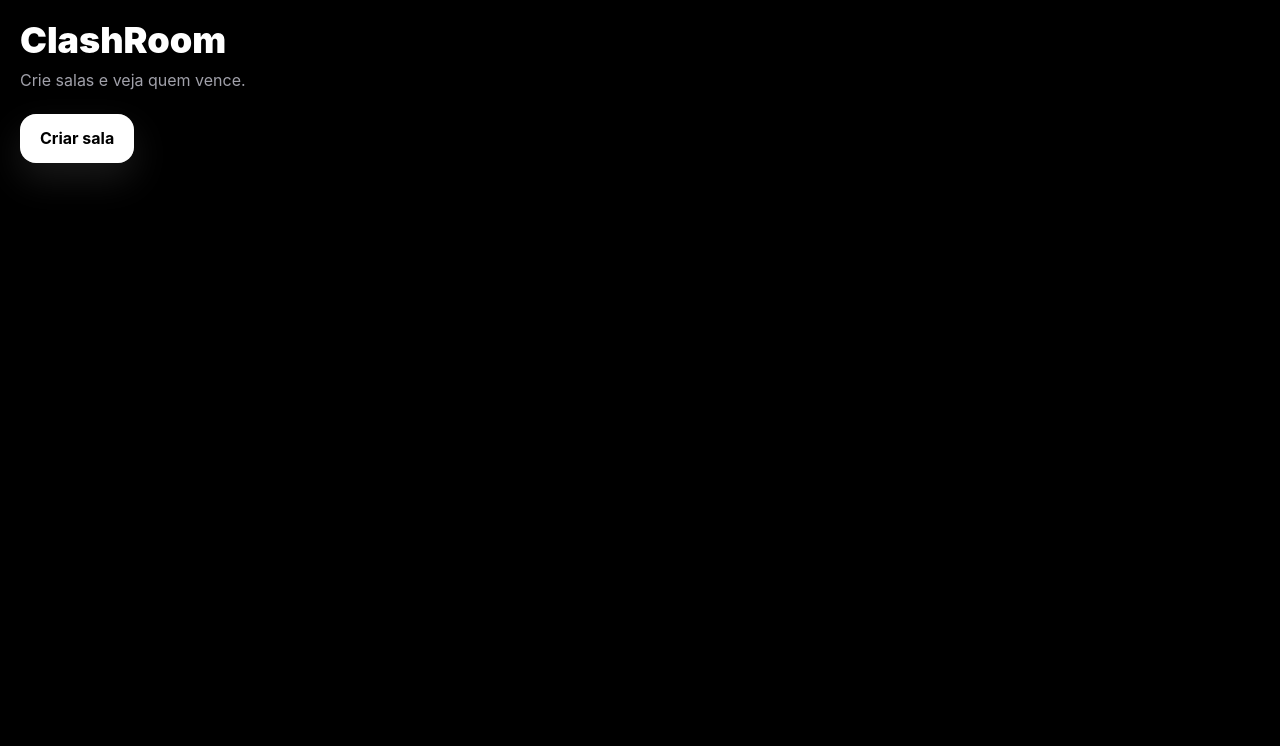
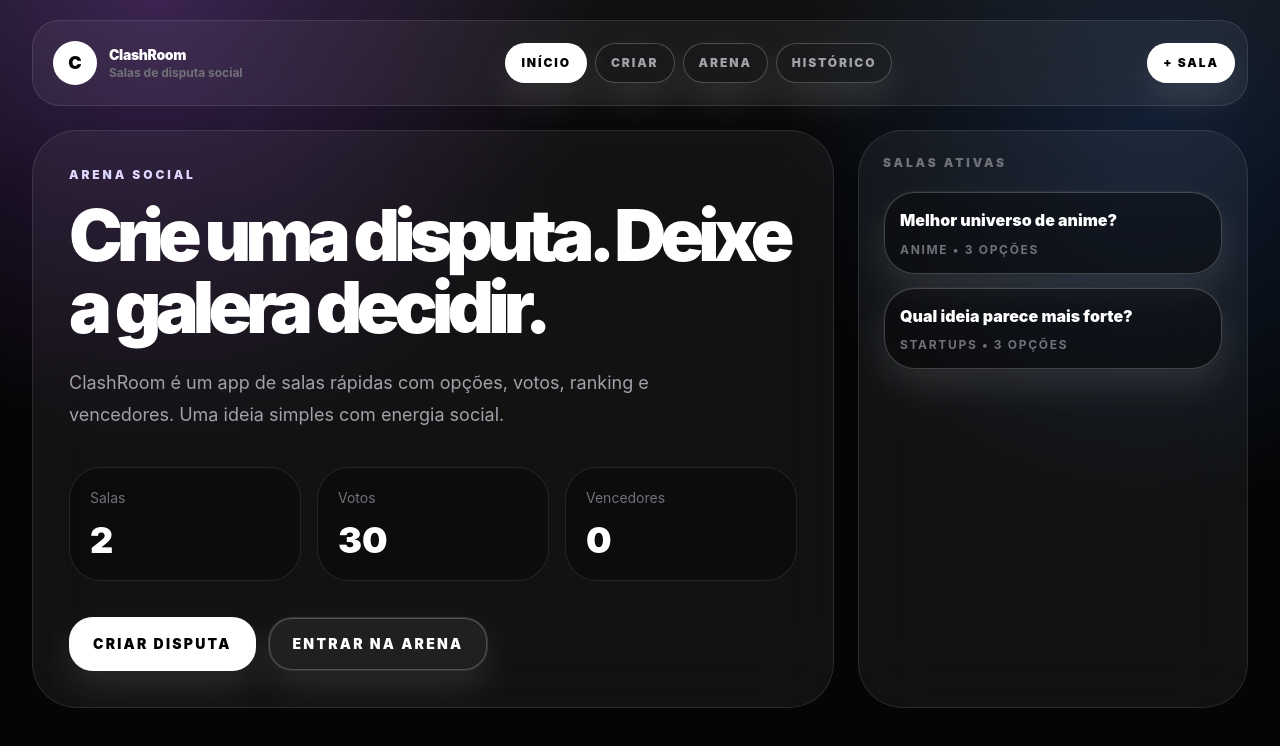
Before and after one commit to thiagodouglas19t-lang/Thklayus-hub, a React (Vite) app: page / in a window 1280 px wide. Shown: the top 746 px of the page. Built offline with nearby package versions, Linux system fonts and the light colour scheme.

Commit message:
Upgrade ClashRoom to premium voting product

```diff
--- a/src/App.tsx
+++ b/src/App.tsx
@@ -11,50 +11,91 @@ type Option = {
 type Room = {
   id: number;
   title: string;
+  category: string;
   options: Option[];
   finished: boolean;
 };
 
+type WinnerRecord = {
+  id: number;
+  roomTitle: string;
+  winner: string;
+  votes: number;
+};
+
+const starterRooms: Room[] = [
+  {
+    id: 1,
+    title: "Melhor universo de anime?",
+    category: "Anime",
+    finished: false,
+    options: [
+      { id: 11, text: "Solo Leveling", votes: 7 },
+      { id: 12, text: "Tensei Slime", votes: 5 },
+      { id: 13, text: "Shadow Garden", votes: 9 },
+    ],
+  },
+  {
+    id: 2,
+    title: "Qual ideia parece mais forte?",
+    category: "Startups",
+    finished: false,
+    options: [
+      { id: 21, text: "App social de disputa", votes: 4 },
+      { id: 22, text: "App de comunidade local", votes: 2 },
+      { id: 23, text: "App de desafios criativos", votes: 3 },
+    ],
+  },
+];
+
 export default function App() {
   const [screen, setScreen] = useState<Screen>("home");
-  const [rooms, setRooms] = useState<Room[]>([]);
-  const [currentRoom, setCurrentRoom] = useState<Room | null>(null);
+  const [rooms, setRooms] = useState<Room[]>(starterRooms);
+  const [history, setHistory] = useState<WinnerRecord[]>([]);
+  const [currentRoom, setCurrentRoom] = useState<Room | null>(starterRooms[0]);
 
   const [title, setTitle] = useState("");
+  const [category, setCategory] = useState("Geral");
   const [optionText, setOptionText] = useState("");
   const [options, setOptions] = useState<Option[]>([]);
 
+  const totalVotes = useMemo(() => rooms.reduce((sum, room) => sum + room.options.reduce((votes, opt) => votes + opt.votes, 0), 0), [rooms]);
+
   function addOption() {
     if (!optionText.trim()) return;
-    setOptions([...options, { id: Date.now(), text: optionText, votes: 0 }]);
+    setOptions((current) => [...current, { id: Date.now(), text: optionText.trim(), votes: 0 }]);
     setOptionText("");
   }
 
   function createRoom() {
     if (!title.trim() || options.length < 2) return;
-    const room: Room = {
-      id: Date.now(),
-      title,
-      options,
-      finished: false,
-    };
-    setRooms([room, ...rooms]);
+    const room: Room = { id: Date.now(), title: title.trim(), category, options, finished: false };
+    setRooms((current) => [room, ...current]);
     setCurrentRoom(room);
+    setTitle("");
+    setCategory("Geral");
+    setOptions([]);
     setScreen("room");
-    setTitle("");
-    setOptions([]);
   }
 
   function vote(optionId: number) {
-    if (!currentRoom) return;
-    const updated = {
+    if (!currentRoom || currentRoom.finished) return;
+    const updated: Room = {
       ...currentRoom,
-      options: currentRoom.options.map((opt) =>
-        opt.id === optionId ? { ...opt, votes: opt.votes + 1 } : opt
-      ),
+      options: currentRoom.options.map((opt) => opt.id === optionId ? { ...opt, votes: opt.votes + 1 } : opt),
     };
     setCurrentRoom(updated);
-    setRooms((prev) => prev.map((r) => (r.id === updated.id ? updated : r)));
+    setRooms((current) => current.map((room) => room.id === updated.id ? updated : room));
+  }
+
+  function finishRoom() {
+    if (!currentRoom) return;
+    const winner = [...currentRoom.options].sort((a, b) => b.votes - a.votes)[0];
+    const finishedRoom = { ...currentRoom, finished: true };
+    setCurrentRoom(finishedRoom);
+    setRooms((current) => current.map((room) => room.id === finishedRoom.id ? finishedRoom : room));
+    setHistory((current) => [{ id: Date.now(), roomTitle: currentRoom.title, winner: winner.text, votes: winner.votes }, ...current]);
+    setScreen("history");
   }
 
   const winner = useMemo(() => {
@@ -62,111 +103,103 @@ export default function App() {
     return [...currentRoom.options].sort((a, b) => b.votes - a.votes)[0];
   }, [currentRoom]);
 
+  const roomVotes = currentRoom?.options.reduce((sum, opt) => sum + opt.votes, 0) ?? 0;
+
   return (
-    <main className="min-h-screen bg-black text-white p-5">
+    <main className="min-h-screen overflow-hidden bg-[#050505] text-white">
+      <div className="pointer-events-none fixed inset-0 bg-[radial-gradient(circle_at_12%_0%,rgba(168,85,247,0.28),transparent_32%),radial-gradient(circle_at_90%_18%,rgba(59,130,246,0.18),transparent_28%),linear-gradient(to_bottom,rgba(255,255,255,0.05),transparent_24%)]" />
+      <section className="relative mx-auto min-h-screen max-w-7xl px-5 py-5 md:px-8">
+        <header className="flex items-center justify-between rounded-[1.7rem] border border-white/10 bg-white/[0.055] p-3 backdrop-blur-2xl">
+          <button onClick={() => setScreen("home")} className="flex items-center gap-3 rounded-2xl px-2 py-2 text-left">
+            <div className="grid h-11 w-11 place-items-center rounded-2xl bg-white text-lg font-black text-black">C</div>
+            <div>
+              <p className="text-sm font-black tracking-tight">ClashRoom</p>
+              <p className="text-xs font-bold text-zinc-500">Salas de disputa social</p>
+            </div>
+          </button>
+          <nav className="hidden gap-2 md:flex">
+            {([['home','Início'],['create','Criar'],['room','Arena'],['history','Histórico']] as [Screen,string][]).map(([id,label]) => (
+              <button key={id} onClick={() => setScreen(id)} className={`rounded-2xl px-4 py-3 text-xs font-black uppercase tracking-[0.16em] transition ${screen === id ? 'bg-white text-black' : 'text-zinc-400 hover:bg-white/10 hover:text-white'}`}>{label}</button>
+            ))}
+          </nav>
+          <button onClick={() => setScreen("create")} className="rounded-2xl bg-white px-4 py-3 text-xs font-black uppercase tracking-[0.16em] text-black">+ Sala</button>
+        </header>
+
         {screen === "home" && (
-        <div>
-          <h1 className="text-4xl font-black">ClashRoom</h1>
-          <p className="text-zinc-400 mt-2">Crie salas e veja quem vence.</p>
-
-          <button
-            onClick={() => setScreen("create")}
-            className="mt-5 bg-white text-black px-5 py-3 rounded-xl font-bold"
-          >
-            Criar sala
-          </button>
-
-          <div className="mt-6">
-            {rooms.map((room) => (
-              <div
-                key={room.id}
-                onClick={() => {
-                  setCurrentRoom(room);
-                  setScreen("room");
-                }}
-                className="border border-white/10 p-4 rounded-xl mt-2 cursor-pointer"
-              >
-                <h2 className="font-bold">{room.title}</h2>
-                <p className="text-sm text-zinc-500">
-                  {room.options.length} opções
-                </p>
+          <div className="grid gap-6 py-6 lg:grid-cols-[1fr_390px]">
+            <section className="rounded-[2.8rem] border border-white/10 bg-white/[0.055] p-6 backdrop-blur-2xl md:p-9">
+              <p className="text-xs font-black uppercase tracking-[0.24em] text-violet-200">Arena social</p>
+              <h1 className="mt-4 max-w-4xl text-5xl font-black leading-[0.9] tracking-[-0.08em] md:text-7xl">Crie uma disputa. Deixe a galera decidir.</h1>
+              <p className="mt-6 max-w-2xl text-lg leading-8 text-zinc-400">ClashRoom é um app de salas rápidas com opções, votos, ranking e vencedores. Uma ideia simples com energia social.</p>
+              <div className="mt-9 grid gap-4 md:grid-cols-3">
+                <div className="rounded-[2rem] border border-white/10 bg-black/35 p-5"><p className="text-sm text-zinc-500">Salas</p><p className="mt-3 text-4xl font-black">{rooms.length}</p></div>
+                <div className="rounded-[2rem] border border-white/10 bg-black/35 p-5"><p className="text-sm text-zinc-500">Votos</p><p className="mt-3 text-4xl font-black">{totalVotes}</p></div>
+                <div className="rounded-[2rem] border border-white/10 bg-black/35 p-5"><p className="text-sm text-zinc-500">Vencedores</p><p className="mt-3 text-4xl font-black">{history.length}</p></div>
               </div>
-            ))}
+              <div className="mt-9 flex flex-wrap gap-3">
+                <button onClick={() => setScreen('create')} className="rounded-2xl bg-white px-6 py-4 text-sm font-black uppercase tracking-[0.16em] text-black">Criar disputa</button>
+                <button onClick={() => setScreen('room')} className="rounded-2xl border border-white/10 bg-white/[0.06] px-6 py-4 text-sm font-black uppercase tracking-[0.16em] text-white">Entrar na arena</button>
               </div>
+            </section>
+            <aside className="rounded-[2.8rem] border border-white/10 bg-white/[0.055] p-6 backdrop-blur-2xl">
+              <p className="text-xs font-black uppercase tracking-[0.24em] text-zinc-500">Salas ativas</p>
+              <div className="mt-5 grid gap-3">{rooms.map((room) => <button key={room.id} onClick={() => { setCurrentRoom(room); setScreen('room'); }} className="rounded-3xl border border-white/10 bg-black/35 p-4 text-left transition hover:bg-white/10"><p className="font-black">{room.title}</p><p className="mt-2 text-xs font-bold uppercase tracking-[0.14em] text-zinc-500">{room.category} • {room.options.length} opções</p></button>)}</div>
+            </aside>
           </div>
         )}
 
         {screen === "create" && (
-        <div>
-          <h1 className="text-3xl font-black">Nova sala</h1>
-
-          <input
-            value={title}
-            onChange={(e) => setTitle(e.target.value)}
-            placeholder="Título"
-            className="mt-4 w-full p-3 bg-black border border-white/10 rounded-xl"
-          />
-
-          <div className="mt-4 flex gap-2">
-            <input
-              value={optionText}
-              onChange={(e) => setOptionText(e.target.value)}
-              placeholder="Opção"
-              className="flex-1 p-3 bg-black border border-white/10 rounded-xl"
-            />
-            <button
-              onClick={addOption}
-              className="bg-white text-black px-4 rounded-xl"
-            >
-              +
-            </button>
+          <div className="grid min-h-[calc(100vh-120px)] place-items-center py-8">
+            <section className="w-full max-w-2xl rounded-[2.8rem] border border-white/10 bg-white/[0.055] p-6 backdrop-blur-2xl md:p-8">
+              <p className="text-xs font-black uppercase tracking-[0.24em] text-violet-200">Nova disputa</p>
+              <h2 className="mt-3 text-4xl font-black tracking-[-0.07em] md:text-6xl">Monte a sala.</h2>
+              <div className="mt-8 grid gap-4">
+                <input value={title} onChange={(e)=>setTitle(e.target.value)} placeholder="Ex: Melhor personagem?" className="rounded-2xl border border-white/10 bg-black/40 px-5 py-4 text-white outline-none placeholder:text-zinc-600 focus:border-white/30" />
+                <input value={category} onChange={(e)=>setCategory(e.target.value)} placeholder="Categoria" className="rounded-2xl border border-white/10 bg-black/40 px-5 py-4 text-white outline-none placeholder:text-zinc-600 focus:border-white/30" />
+                <div className="flex gap-2"><input value={optionText} onChange={(e)=>setOptionText(e.target.value)} onKeyDown={(e)=>{ if(e.key === 'Enter') addOption(); }} placeholder="Adicionar opção" className="flex-1 rounded-2xl border border-white/10 bg-black/40 px-5 py-4 text-white outline-none placeholder:text-zinc-600 focus:border-white/30" /><button onClick={addOption} className="rounded-2xl bg-white px-5 font-black text-black">+</button></div>
+                <div className="grid gap-2">{options.map((option, index)=><div key={option.id} className="rounded-2xl border border-white/10 bg-black/35 p-3 text-sm font-bold text-zinc-300">{index + 1}. {option.text}</div>)}</div>
+                <button onClick={createRoom} className="rounded-2xl bg-white px-6 py-4 text-sm font-black uppercase tracking-[0.16em] text-black">Criar sala</button>
               </div>
-
-          <div className="mt-4">
-            {options.map((opt) => (
-              <p key={opt.id} className="text-sm text-zinc-400">
-                {opt.text}
-              </p>
-            ))}
-          </div>
-
-          <button
-            onClick={createRoom}
-            className="mt-6 bg-white text-black px-5 py-3 rounded-xl font-bold"
-          >
-            Criar
-          </button>
+            </section>
           </div>
         )}
 
         {screen === "room" && currentRoom && (
-        <div>
-          <button onClick={() => setScreen("home")} className="mb-4">
-            ← voltar
+          <div className="grid gap-6 py-6 lg:grid-cols-[1fr_360px]">
+            <section className="rounded-[2.8rem] border border-white/10 bg-white/[0.055] p-6 backdrop-blur-2xl md:p-8">
+              <p className="text-xs font-black uppercase tracking-[0.24em] text-violet-200">Arena • {currentRoom.category}</p>
+              <h1 className="mt-3 text-4xl font-black tracking-[-0.07em] md:text-6xl">{currentRoom.title}</h1>
+              <div className="mt-8 grid gap-4">
+                {currentRoom.options.map((option) => {
+                  const percent = roomVotes ? Math.round((option.votes / roomVotes) * 100) : 0;
+                  return (
+                    <button key={option.id} onClick={()=>vote(option.id)} className="rounded-[2rem] border border-white/10 bg-black/35 p-5 text-left transition hover:bg-white/10">
+                      <div className="flex items-center justify-between gap-4"><p className="text-xl font-black tracking-[-0.04em]">{option.text}</p><p className="text-2xl font-black">{option.votes}</p></div>
+                      <div className="mt-4 h-3 overflow-hidden rounded-full bg-white/10"><div className="h-full rounded-full bg-white transition-all" style={{ width: `${percent}%` }} /></div>
+                      <p className="mt-2 text-xs font-black uppercase tracking-[0.16em] text-zinc-500">{percent}% dos votos</p>
                     </button>
-
-          <h1 className="text-3xl font-black">{currentRoom.title}</h1>
-
-          <div className="mt-6">
-            {currentRoom.options.map((opt) => (
-              <button
-                key={opt.id}
-                onClick={() => vote(opt.id)}
-                className="w-full border border-white/10 p-4 rounded-xl mt-2"
-              >
-                {opt.text} ({opt.votes})
-              </button>
-            ))}
+                  );
+                })}
               </div>
-
-          {winner && (
-            <div className="mt-6 p-4 border border-white/10 rounded-xl">
-              <p className="text-zinc-400">Líder:</p>
-              <h2 className="text-xl font-black">{winner.text}</h2>
+            </section>
+            <aside className="rounded-[2.8rem] border border-white/10 bg-white/[0.055] p-6 backdrop-blur-2xl">
+              <p className="text-xs font-black uppercase tracking-[0.24em] text-zinc-500">Placar</p>
+              <h2 className="mt-3 text-4xl font-black tracking-[-0.07em]">{winner?.text ?? 'Sem líder'}</h2>
+              <p className="mt-3 text-sm text-zinc-400">Líder atual da sala.</p>
+              <div className="mt-6 rounded-3xl bg-black/35 p-5"><p className="text-sm text-zinc-500">Total de votos</p><p className="mt-2 text-4xl font-black">{roomVotes}</p></div>
+              <button onClick={finishRoom} className="mt-6 w-full rounded-2xl bg-white px-5 py-4 text-sm font-black uppercase tracking-[0.16em] text-black">Finalizar rodada</button>
+            </aside>
           </div>
         )}
-        </div>
+
+        {screen === "history" && (
+          <div className="py-8"><p className="text-xs font-black uppercase tracking-[0.24em] text-violet-200">Histórico</p><h2 className="mt-3 text-5xl font-black tracking-[-0.08em] md:text-7xl">Vencedores.</h2><div className="mt-8 grid gap-4">{history.length ? history.map((record)=><div key={record.id} className="rounded-[2rem] border border-white/10 bg-white/[0.055] p-5"><p className="text-sm text-zinc-500">{record.roomTitle}</p><h3 className="mt-2 text-3xl font-black tracking-[-0.06em]">{record.winner}</h3><p className="mt-2 text-sm text-zinc-500">{record.votes} votos</p></div>) : <p className="rounded-[2rem] border border-white/10 bg-white/[0.055] p-6 text-zinc-400">Nenhuma rodada finalizada ainda.</p>}</div></div>
         )}
+
+        <nav className="fixed bottom-4 left-1/2 z-20 flex w-[calc(100%-2rem)] max-w-md -translate-x-1/2 justify-between rounded-[1.5rem] border border-white/10 bg-black/85 p-2 backdrop-blur-2xl md:hidden">
+          {([['home','Home'],['create','Criar'],['room','Arena'],['history','Venced.']] as [Screen,string][]).map(([id,label]) => <button key={id} onClick={() => setScreen(id)} className={`rounded-2xl px-3 py-3 text-[11px] font-black ${screen === id ? 'bg-white text-black' : 'text-zinc-500'}`}>{label}</button>)}
+        </nav>
+      </section>
     </main>
   );
 }
```
Lines whose indentation alone changed are shown as unchanged.
